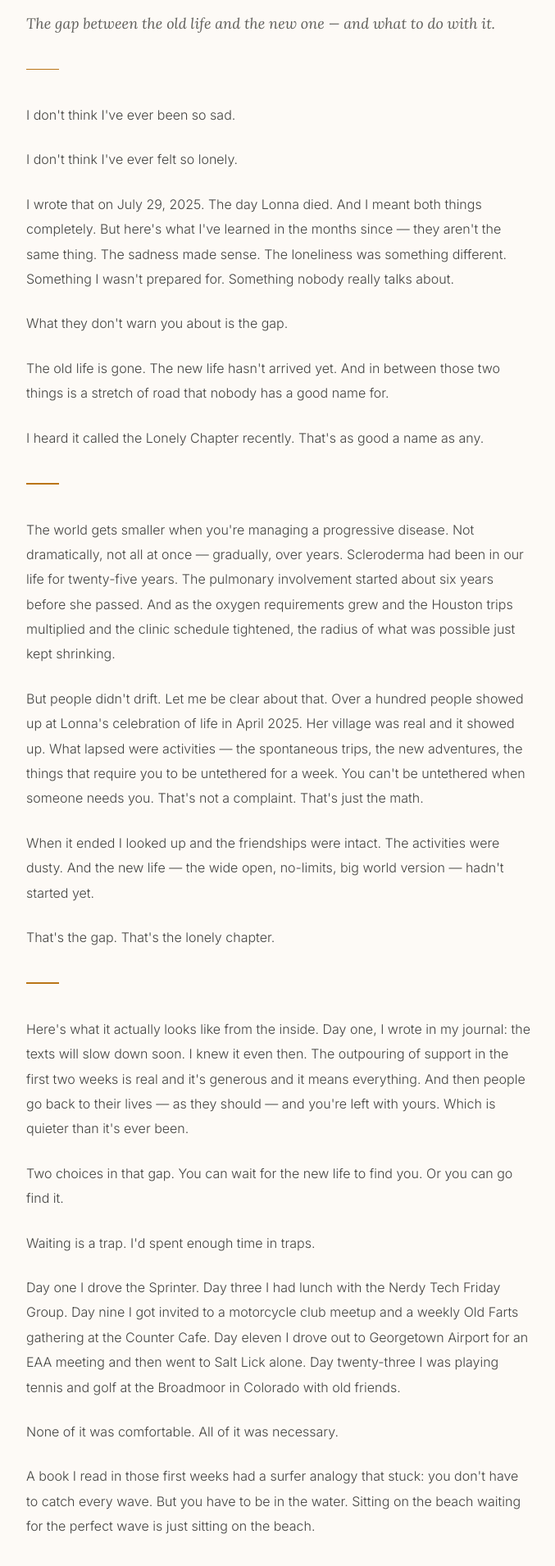
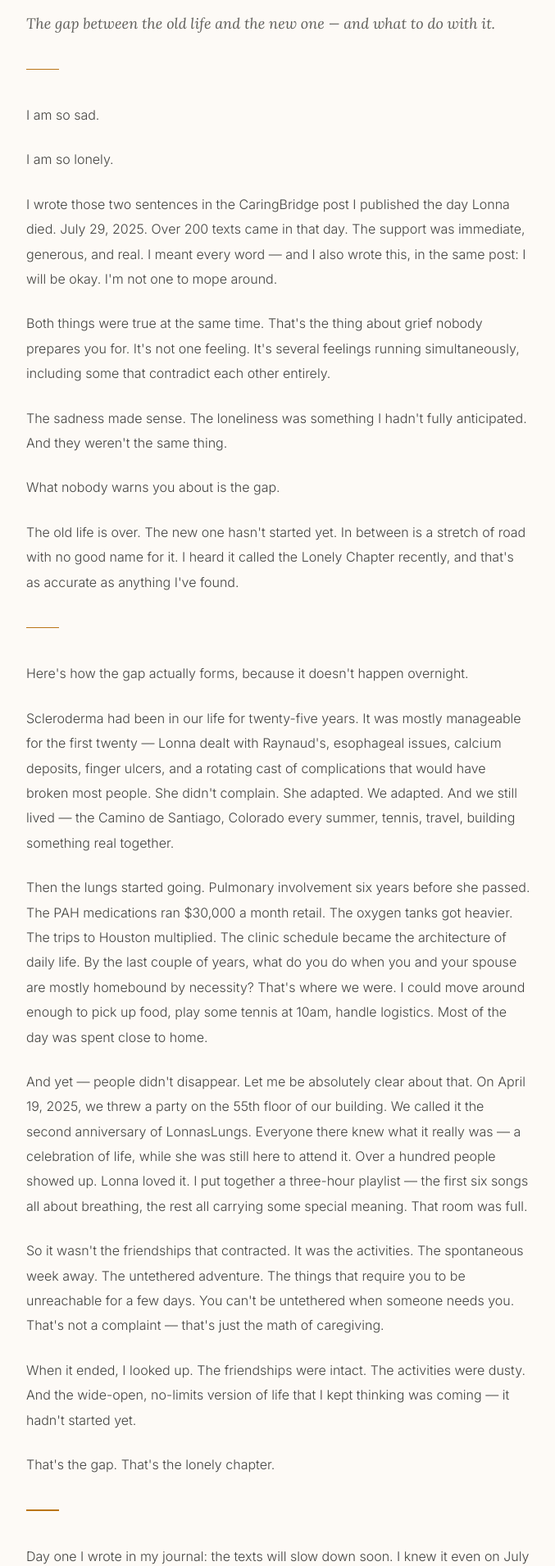
Before and after one commit to caseywsj/caregivertrap, a Next.js app: page /after/the-lonely-chapter in a window 1280 px wide. Shown: the part 293-2203 px from the top of the page at 82% size, without its empty margins (90-767 px from the left). Built offline with nearby package versions, Linux system fonts and the light colour scheme.

Commit message:
Rewrite The Lonely Chapter with full source material

```diff
--- a/app/after/the-lonely-chapter/page.tsx
+++ b/app/after/the-lonely-chapter/page.tsx
@@ -32,34 +32,40 @@ export default function TheLonelyChapter() {
 
           <div style={{ fontSize: "16px", lineHeight: 1.9, color: "#444441", fontWeight: 300 }}>
 
-            <p style={{ marginBottom: "1.5rem" }}>I don&apos;t think I&apos;ve ever been so sad.</p>
-            <p style={{ marginBottom: "1.5rem" }}>I don&apos;t think I&apos;ve ever felt so lonely.</p>
-            <p style={{ marginBottom: "1.5rem" }}>I wrote that on July 29, 2025. The day Lonna died. And I meant both things completely. But here&apos;s what I&apos;ve learned in the months since — they aren&apos;t the same thing. The sadness made sense. The loneliness was something different. Something I wasn&apos;t prepared for. Something nobody really talks about.</p>
-            <p style={{ marginBottom: "1.5rem" }}>What they don&apos;t warn you about is the gap.</p>
-            <p style={{ marginBottom: "1.5rem" }}>The old life is gone. The new life hasn&apos;t arrived yet. And in between those two things is a stretch of road that nobody has a good name for.</p>
-            <p style={{ marginBottom: "1.5rem" }}>I heard it called the Lonely Chapter recently. That&apos;s as good a name as any.</p>
+            <p style={{ marginBottom: "1.5rem" }}>I am so sad.</p>
+            <p style={{ marginBottom: "1.5rem" }}>I am so lonely.</p>
+            <p style={{ marginBottom: "1.5rem" }}>I wrote those two sentences in the CaringBridge post I published the day Lonna died. July 29, 2025. Over 200 texts came in that day. The support was immediate, generous, and real. I meant every word — and I also wrote this, in the same post: I will be okay. I&apos;m not one to mope around.</p>
+            <p style={{ marginBottom: "1.5rem" }}>Both things were true at the same time. That&apos;s the thing about grief nobody prepares you for. It&apos;s not one feeling. It&apos;s several feelings running simultaneously, including some that contradict each other entirely.</p>
+            <p style={{ marginBottom: "1.5rem" }}>The sadness made sense. The loneliness was something I hadn&apos;t fully anticipated. And they weren&apos;t the same thing.</p>
+            <p style={{ marginBottom: "1.5rem" }}>What nobody warns you about is the gap.</p>
+            <p style={{ marginBottom: "1.5rem" }}>The old life is over. The new one hasn&apos;t started yet. In between is a stretch of road with no good name for it. I heard it called the Lonely Chapter recently, and that&apos;s as accurate as anything I&apos;ve found.</p>
 
             <div style={{ width: "40px", height: "1.5px", background: "#BA7517", margin: "2.5rem 0" }} />
 
-            <p style={{ marginBottom: "1.5rem" }}>The world gets smaller when you&apos;re managing a progressive disease. Not dramatically, not all at once — gradually, over years. Scleroderma had been in our life for twenty-five years. The pulmonary involvement started about six years before she passed. And as the oxygen requirements grew and the Houston trips multiplied and the clinic schedule tightened, the radius of what was possible just kept shrinking.</p>
-            <p style={{ marginBottom: "1.5rem" }}>But people didn&apos;t drift. Let me be clear about that. Over a hundred people showed up at Lonna&apos;s celebration of life in April 2025. Her village was real and it showed up. What lapsed were activities — the spontaneous trips, the new adventures, the things that require you to be untethered for a week. You can&apos;t be untethered when someone needs you. That&apos;s not a complaint. That&apos;s just the math.</p>
-            <p style={{ marginBottom: "1.5rem" }}>When it ended I looked up and the friendships were intact. The activities were dusty. And the new life — the wide open, no-limits, big world version — hadn&apos;t started yet.</p>
+            <p style={{ marginBottom: "1.5rem" }}>Here&apos;s how the gap actually forms, because it doesn&apos;t happen overnight.</p>
+            <p style={{ marginBottom: "1.5rem" }}>Scleroderma had been in our life for twenty-five years. It was mostly manageable for the first twenty — Lonna dealt with Raynaud&apos;s, esophageal issues, calcium deposits, finger ulcers, and a rotating cast of complications that would have broken most people. She didn&apos;t complain. She adapted. We adapted. And we still lived — the Camino de Santiago, Colorado every summer, tennis, travel, building something real together.</p>
+            <p style={{ marginBottom: "1.5rem" }}>Then the lungs started going. Pulmonary involvement six years before she passed. The PAH medications ran $30,000 a month retail. The oxygen tanks got heavier. The trips to Houston multiplied. The clinic schedule became the architecture of daily life. By the last couple of years, what do you do when you and your spouse are mostly homebound by necessity? That&apos;s where we were. I could move around enough to pick up food, play some tennis at 10am, handle logistics. Most of the day was spent close to home.</p>
+            <p style={{ marginBottom: "1.5rem" }}>And yet — people didn&apos;t disappear. Let me be absolutely clear about that. On April 19, 2025, we threw a party on the 55th floor of our building. We called it the second anniversary of LonnasLungs. Everyone there knew what it really was — a celebration of life, while she was still here to attend it. Over a hundred people showed up. Lonna loved it. I put together a three-hour playlist — the first six songs all about breathing, the rest all carrying some special meaning. That room was full.</p>
+            <p style={{ marginBottom: "1.5rem" }}>So it wasn&apos;t the friendships that contracted. It was the activities. The spontaneous week away. The untethered adventure. The things that require you to be unreachable for a few days. You can&apos;t be untethered when someone needs you. That&apos;s not a complaint — that&apos;s just the math of caregiving.</p>
+            <p style={{ marginBottom: "1.5rem" }}>When it ended, I looked up. The friendships were intact. The activities were dusty. And the wide-open, no-limits version of life that I kept thinking was coming — it hadn&apos;t started yet.</p>
             <p style={{ marginBottom: "1.5rem" }}>That&apos;s the gap. That&apos;s the lonely chapter.</p>
 
             <div style={{ width: "40px", height: "1.5px", background: "#BA7517", margin: "2.5rem 0" }} />
 
-            <p style={{ marginBottom: "1.5rem" }}>Here&apos;s what it actually looks like from the inside. Day one, I wrote in my journal: the texts will slow down soon. I knew it even then. The outpouring of support in the first two weeks is real and it&apos;s generous and it means everything. And then people go back to their lives — as they should — and you&apos;re left with yours. Which is quieter than it&apos;s ever been.</p>
-            <p style={{ marginBottom: "1.5rem" }}>Two choices in that gap. You can wait for the new life to find you. Or you can go find it.</p>
-            <p style={{ marginBottom: "1.5rem" }}>Waiting is a trap. I&apos;d spent enough time in traps.</p>
-            <p style={{ marginBottom: "1.5rem" }}>Day one I drove the Sprinter. Day three I had lunch with the Nerdy Tech Friday Group. Day nine I got invited to a motorcycle club meetup and a weekly Old Farts gathering at the Counter Cafe. Day eleven I drove out to Georgetown Airport for an EAA meeting and then went to Salt Lick alone. Day twenty-three I was playing tennis and golf at the Broadmoor in Colorado with old friends.</p>
-            <p style={{ marginBottom: "1.5rem" }}>None of it was comfortable. All of it was necessary.</p>
-            <p style={{ marginBottom: "1.5rem" }}>A book I read in those first weeks had a surfer analogy that stuck: you don&apos;t have to catch every wave. But you have to be in the water. Sitting on the beach waiting for the perfect wave is just sitting on the beach.</p>
+            <p style={{ marginBottom: "1.5rem" }}>Day one I wrote in my journal: the texts will slow down soon. I knew it even on July 30th. Two hundred texts on the 29th. Dinner with Bridget and George on Day 3, William Hurley for lunch, Diana and Mike from the building bringing food from Red Farm. Brian and Carolina cleaning the condo. The honeymoon period of grief, where the community wraps around you and the days are actually structured by other people&apos;s generosity.</p>
+            <p style={{ marginBottom: "1.5rem" }}>And then people go back to their lives. As they should.</p>
+            <p style={{ marginBottom: "1.5rem" }}>I sat by the pool on Day 4 — the same couch where Lonna and I had spent countless hours — and I wrote: it makes me feel great to talk about Lonna. But this is the honeymoon period. Soon time will go on and I&apos;ll be more alone and isolated unless I work really hard.</p>
+            <p style={{ marginBottom: "1.5rem" }}>I had the diagnosis before the symptoms fully arrived. So I got to work.</p>
+            <p style={{ marginBottom: "1.5rem" }}>Day one I drove the Sprinter. Day three I had lunch with the Nerdy Tech Friday Group. Day nine I went to the Counter Cafe and came home with invitations to a monthly motorcycle club meetup and a weekly Old Farts gathering. Day eleven I spent five or six hours driving out to Georgetown Airport for an EAA meeting and then went to Salt Lick alone for dinner. Day twenty-three I was playing tennis and golf at the Broadmoor in Colorado.</p>
+            <p style={{ marginBottom: "1.5rem" }}>None of it was comfortable. The F1 movie on Day 10 — I sat down, looked at the empty chair next to me, and reached out for her. All of it was necessary anyway.</p>
+            <p style={{ marginBottom: "1.5rem" }}>A book I read in those first weeks had a surfer analogy that has stayed with me: you don&apos;t have to catch every wave. But you have to be in the water. Sitting on the beach waiting for the perfect wave is just sitting on the beach.</p>
 
             <blockquote style={{ fontFamily: "'Lora', serif", fontSize: "18px", fontStyle: "italic", lineHeight: 1.7, color: "#2C2C2A", paddingLeft: "1.5rem", borderLeft: "2px solid #BA7517", margin: "2.5rem 0" }}>
               &ldquo;If you&apos;re not willing to be lonely for a period of time, you&apos;ll never become who you&apos;re capable of becoming.&rdquo;
             </blockquote>
 
-            <p style={{ marginBottom: "1.5rem" }}>That&apos;s it exactly. The lonely chapter isn&apos;t a problem to solve. It&apos;s internal work. Uncomfortable, necessary, and temporary — if you&apos;re willing to do it.</p>
+            <p style={{ marginBottom: "1.5rem" }}>That&apos;s it exactly. The lonely chapter is not a problem to solve. It&apos;s not a crisis. It&apos;s internal work — uncomfortable, necessary, and temporary, if you&apos;re willing to actually do it.</p>
+            <p style={{ marginBottom: "1.5rem" }}>The world got smaller over six years. It&apos;s going to get bigger again. That&apos;s not optimism. That&apos;s a plan.</p>
             <p style={{ marginBottom: "2.5rem" }}>Get in the water.</p>
 
           </div>
```
